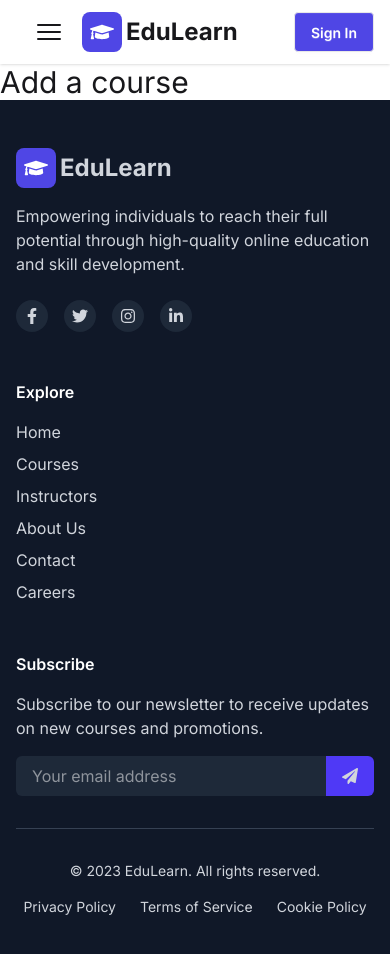
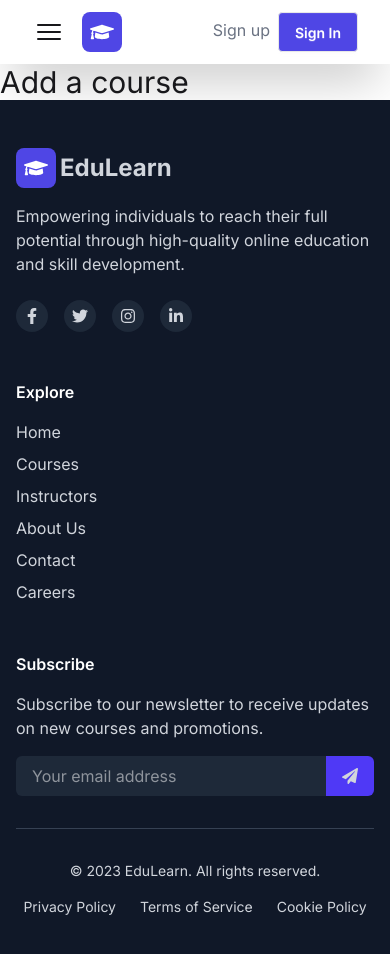
Before and after one commit to Aasif-Shahriar/edu-learn-client, a React (Vite) app: page /add-course in a window 390 px wide. Shown: the top 954 px of the page. Built offline with nearby package versions, Linux system fonts and the light colour scheme; no server answers.

Commit message:
implemented signOut mechanism and update user avatar on navbar

```diff
--- a/package.json
+++ b/package.json
@@ -21,6 +21,7 @@
     "react-router": "^7.6.2",
     "react-slick": "^0.30.3",
     "react-toastify": "^11.0.5",
+    "react-tooltip": "^5.29.0",
     "slick-carousel": "^1.8.1",
     "tailwindcss": "^4.1.8"
   },
--- a/src/components/navbar/Navbar.jsx
+++ b/src/components/navbar/Navbar.jsx
@@ -3,9 +3,26 @@ import { FaGraduationCap } from "react-icons/fa";
 import { HiBars3 } from "react-icons/hi2";
 import { Link, NavLink } from "react-router";
 import { AuthContex } from "../../provider/AuthContext";
+import { toast } from "react-toastify";
+import { RxExit } from "react-icons/rx";
+
+import "react-tooltip/dist/react-tooltip.css";
+import { Tooltip } from "react-tooltip";
 
 const Navbar = () => {
-  const { user } = use(AuthContex);
+  const { user, signOutUser } = use(AuthContex);
+
+  //❌ signOut user
+  const handleSignOut = () => {
+    signOutUser()
+      .then(() => {
+        toast.success("User signed out successffully");
+      })
+      .catch((err) => {
+        console.log(`Error from signOut ${err}`);
+      });
+  };
+
   const links = (
     <>
       <li className="text-gray-500">
@@ -20,7 +37,7 @@ const Navbar = () => {
     </>
   );
   return (
-    <nav className="bg-base-100 shadow-sm">
+    <nav className="bg-base-100 shadow-2xl">
       <div className="navbar container mx-auto px-4">
         <div className="navbar-start">
           <div className="dropdown">
@@ -39,7 +56,7 @@ const Navbar = () => {
               <span className="bg-primary rounded-lg text-white p-2">
                 <FaGraduationCap />
               </span>
-              <span>EduLearn</span>
+              <span className="hidden md:block">EduLearn</span>
             </p>
           </Link>
         </div>
@@ -47,25 +64,41 @@ const Navbar = () => {
           <ul className="menu menu-horizontal px-1">{links}</ul>
         </div>
         <div className="navbar-end">
+          {user ? (
+            <button
+              data-tooltip-id="logout-tooltip"
+              data-tooltip-content="Sign out"
+              onClick={handleSignOut}
+              className="text-lg p-2 rounded-sm cursor-pointer bg-red-500 text-white"
+            >
+              <RxExit />
+              <Tooltip id="logout-tooltip" place="bottom"></Tooltip>
+            </button>
+          ) : (
+            <div>
+              <span className="mr-2 md:mr-5 text-gray-500">
+                <NavLink to="/signUp">Sign up</NavLink>
+              </span>
+              <Link to="/signIn">
+                <button className="btn bg-primary text-white">Sign In</button>
+              </Link>
+            </div>
+          )}
           {/* 📷 user's profile */}
-          <div className="mr-2">
+          <div className="ml-4">
             {user && (
-              <img
-                src={user?.photoURL}
-                alt={user?.displayName}
-                title={user?.displayName}
-                className="w-10 h-10 object-cover object-center rounded-full"
-              />
+              <>
+                <img
+                  src={user?.photoURL}
+                  alt={user?.displayName}
+                  data-tooltip-id="userName-tooltip"
+                  data-tooltip-content={user?.displayName}
+                  className="w-10 h-10 cursor-pointer object-cover object-center rounded-full"
+                />
+                <Tooltip id="userName-tooltip" place="bottom"></Tooltip>
+              </>
             )}
           </div>
-
-          {user ? (
-            <button>Logout</button>
-          ) : (
-            <Link to="/signIn">
-              <button className="btn bg-primary text-white">Sign In</button>
-            </Link>
-          )}
         </div>
       </div>
     </nav>
--- a/src/pages/authentication/SignUp.jsx
+++ b/src/pages/authentication/SignUp.jsx
@@ -26,6 +26,8 @@ const SignUp = () => {
     const { userName, userEmail, password, confirmPassword, userPhoto } =
       newUser;
 
+      console.log({userName,userEmail,userPhoto});
+
     //password validation✅
     const validation = (password) => {
       const regex = /^(?=.*[a-z])(?=.*[A-Z])(?=.*[\W_]).+$/;
@@ -47,6 +49,8 @@ const SignUp = () => {
       .then((userCredential) => {
         // Signed up
         const user = userCredential.user;
+
+        console.log(`user from sign up func: ${user}`);
 
         updateProfile(user, {
           displayName: userName,
--- a/src/provider/AuthProvider.jsx
+++ b/src/provider/AuthProvider.jsx
@@ -4,6 +4,7 @@ import {
   createUserWithEmailAndPassword,
   onAuthStateChanged,
   signInWithEmailAndPassword,
+  signOut,
 } from "firebase/auth";
 import { auth } from "../firebase/firebase.init";
 
@@ -23,6 +24,10 @@ const AuthProvider = ({ children }) => {
     return signInWithEmailAndPassword(auth, email, password);
   };
 
+  const signOutUser = () => {
+    return signOut(auth);
+  };
+
   useEffect(() => {
     const unsubscribe = onAuthStateChanged(auth, (currentUser) => {
       console.log(currentUser);
@@ -37,6 +42,7 @@ const AuthProvider = ({ children }) => {
     loading,
     createUser,
     signIn,
+    signOutUser,
     user,
     setUser,
   };
```
Also changed, not shown: 1 other file (tests, documents, lock files or other folders).
